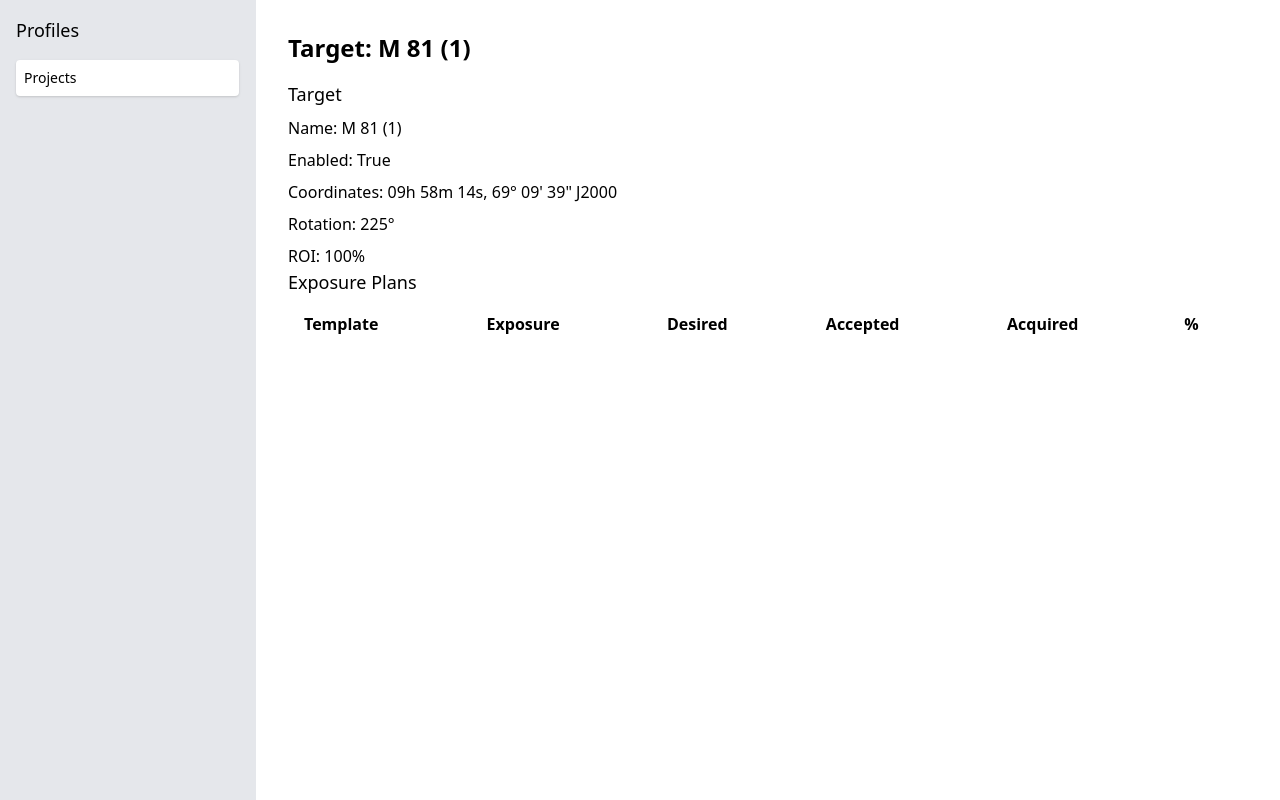
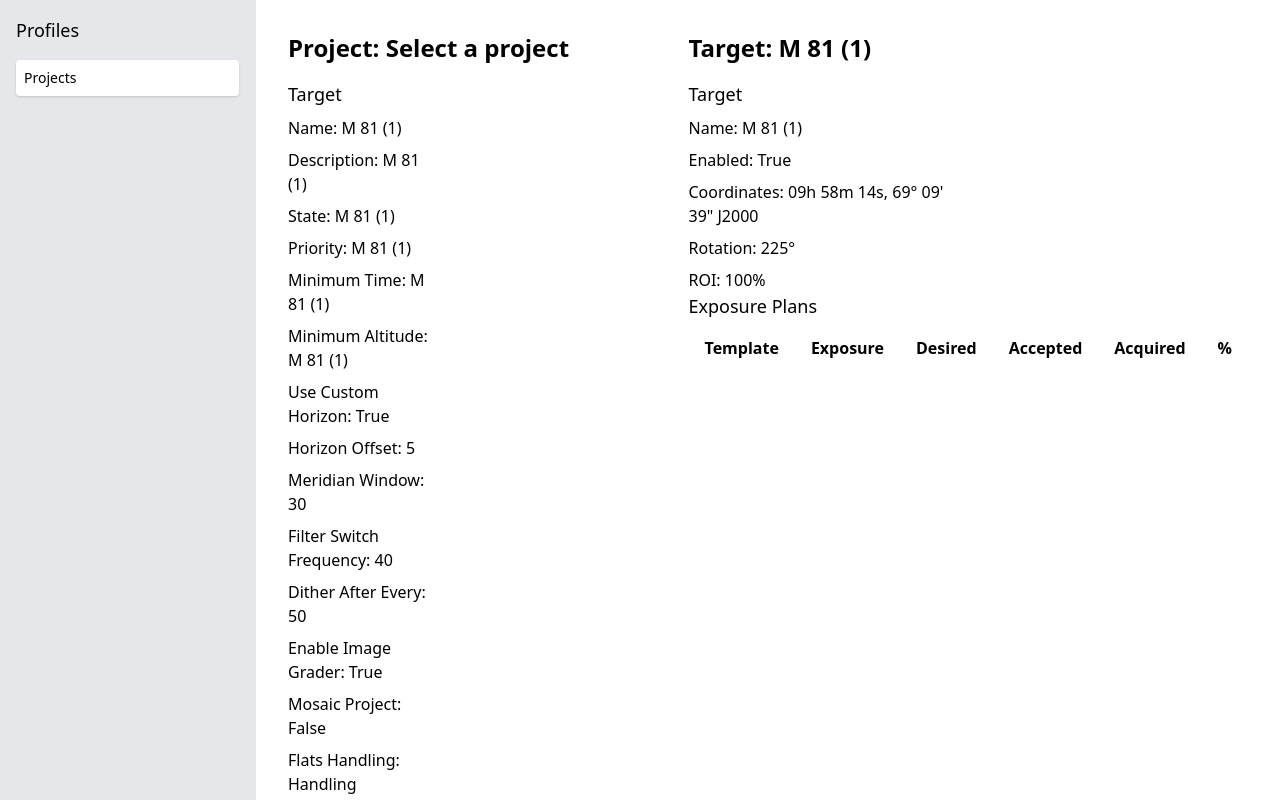
Before and after one commit to photon1503/TSWeb, a Flask app: page / in a window 1280 px wide. Run offline with Flask 3, Linux system fonts and the light colour scheme; data that the repository does not hold is empty.

Commit message:
projects

```diff
--- a/main.py
+++ b/main.py
@@ -25,19 +25,17 @@ def index():
     c.execute("SELECT * from target")
     targets = [TSTarget(*row) for row in c.fetchall()]
 
-
-
     conn.close()
 
     return render_template('index.html', projects=projects, profiles=profiles, targets=targets)
 
-@app.route('/project/<int:project_id>', methods=['GET'])
-def get_project_details(project_id):
+@app.route('/target/<int:target_id>', methods=['GET'])
+def get_target_details(target_id):
     conn = sqlite3.connect('schedulerdb.sqlite')
     c = conn.cursor()
 
     # Fetch target details
-    c.execute("SELECT * FROM target WHERE projectid = ?", (project_id,))
+    c.execute("SELECT * FROM target WHERE id = ?", (target_id,))
     target_row = c.fetchone()
     target = TSTarget(*target_row) if target_row else None
 
@@ -46,6 +44,7 @@ def get_project_details(project_id):
     exposure_plan_rows = c.fetchall()
     exposure_plans = [TSExposurePlan(*row) for row in exposure_plan_rows]
 
+
     conn.close()
 
     return {
@@ -53,5 +52,23 @@ def get_project_details(project_id):
         'exposurePlans': [plan.__dict__ for plan in exposure_plans]
     }
 
+@app.route('/project/<int:project_id>', methods=['GET'])
+def get_project_details(project_id):
+    conn = sqlite3.connect('schedulerdb.sqlite')
+    c = conn.cursor()
+
+    # Fetch project details
+    c.execute("SELECT * FROM project WHERE id = ?", (project_id,))
+    project_row = c.fetchone()
+    project = TSProject(*project_row) if project_row else None
+
+
+
+    conn.close()
+
+    return {
+        'project': project.__dict__
+    }
+
 if __name__ == '__main__':
     app.run(debug=True)
--- a/templates/index.html
+++ b/templates/index.html
@@ -5,10 +5,47 @@
   <meta name="viewport" content="width=device-width, initial-scale=1.0">
   <title>Project Viewer</title>
   <link href="https://cdn.jsdelivr.net/npm/tailwindcss@2.2.16/dist/tailwind.min.css" rel="stylesheet">
+  <style>
+    .sidebar {
+      height: 100vh;
+      overflow-y: auto;
+    }
+  </style>
   <script>
     function showProjectDetails(projectId) {
+      // Show the project details
+      document.getElementById('project').style.display = 'block';
+      document.getElementById('target').style.display = 'none';
       // Fetch the project details using AJAX or fetch API
       fetch(`/project/${projectId}`)
+        .then(response => response.json())
+        .then(data => {
+          document.getElementById('project-name').innerText = data.project.name;
+          document.getElementById('project-description').innerText = data.project.description;
+          document.getElementById('project-state').innerText = data.project.state;
+          document.getElementById('project-priority').innerText = data.project.priority;
+          document.getElementById('project-minimumtime').innerText = data.project.minimumtime;
+          document.getElementById('project-minimumalt').innerText = data.project.minimumaltitude;
+          document.getElementById('project-usecustomhorizon').innerText = data.project.usecustomhorizon ? 'True' : 'False';
+          document.getElementById('project-horizonoffset').innerText = data.project.horizonoffset;
+          document.getElementById('project-meridianwindow').innerText = data.project.meridianwindow;
+          document.getElementById('project-filterswitchfrequency').innerText = data.project.filterswitchfrequency;
+          document.getElementById('project-ditherevery').innerText = data.project.ditherevery;
+          document.getElementById('project-enablegrader').innerText = data.project.enablegrader ? 'True' : 'False';
+          document.getElementById('project-ismosaic').innerText = data.project.isMosaic ? 'True' : 'False';
+          document.getElementById('project-flatshandling').innerText = data.project.flatsHandling;
+
+
+        });
+    }
+
+    function showTargetDetails(targetId) {
+
+      // Hide the project details
+      document.getElementById('project').style.display = 'none';
+      document.getElementById('target').style.display = 'block';
+      // Fetch the project details using AJAX or fetch API
+      fetch(`/target/${targetId}`)
         .then(response => response.json())
         .then(data => {
           // Update the target details
@@ -41,7 +78,7 @@
 <body>
   <div class="flex h-screen">
     <!-- Left Sidebar -->
-    <div class="bg-gray-200 p-4 w-64 border-r">
+    <div class="bg-gray-200 p-4 w-64 border-r sidebar">
       <h2 class="text-lg font-medium mb-4">Profiles</h2>
       <div class="space-y-2">
         <div class="bg-white p-2 rounded shadow">
@@ -56,6 +93,15 @@
                 {% else %}
                   <a href="javascript:void(0);" onclick="showProjectDetails({{ project.Id }})" class="text-red-500 hover:underline">{{ project.name }}</a>
                 {% endif %}
+                <ul class="ml-4">
+                  {% for target in targets %}
+                    {% if target.projectid == project.Id %}
+                      <li>
+                        <a href="javascript:void(0);" onclick="showTargetDetails({{ target.Id }})" class="text-blue-500 hover:underline">{{ target.name }}</a>
+                      </li>
+                    {% endif %}
+                  {% endfor %}
+                </ul>
               </li>
               {% endfor %}
             {% endfor %}
@@ -65,7 +111,38 @@
     </div>
 
     <!-- Main Content -->
-    <div class="flex-1 p-8">
+
+
+    <!-- project -->
+    <div id="project" class="flex-1 p-8">
+      <h1 class="text-2xl font-bold mb-4">Project: <span id="project-name">Select a project</span></h1>
+
+      <div class="grid grid-cols-2 gap-8">
+        <div>
+          <h2 class="text-lg font-medium mb-2">Target</h2>
+          <div class="space-y-2">
+            <div><span class="font-medium">Name:</span> <span id="project-name">M 81 (1)</span></div>
+            <div><span class="font-medium">Description:</span> <span id="project-description">M 81 (1)</span></div>
+            <div><span class="font-medium">State:</span> <span id="project-state">M 81 (1)</span></div>
+            <div><span class="font-medium">Priority:</span> <span id="project-priority">M 81 (1)</span></div>
+            <div><span class="font-medium">Minimum Time:</span> <span id="project-minimumtime">M 81 (1)</span></div>
+            <div><span class="font-medium">Minimum Altitude:</span> <span id="project-minimumalt">M 81 (1)</span></div>
+            <div><span class="font-medium">Use Custom Horizon:</span> <span id="project-usecustomhorizon">True</span></div>
+            <div><span class="font-medium">Horizon Offset:</span> <span id="project-horizonoffset">5</span></div>
+            <div><span class="font-medium">Meridian Window:</span> <span id="project-meridianwindow">30</span></div>
+            <div><span class="font-medium">Filter Switch Frequency:</span> <span id="project-filterswitchfrequency">40</span></div>
+            <div><span class="font-medium">Dither After Every:</span> <span id="project-ditherevery">50</span></div>
+            <div><span class="font-medium">Enable Image Grader:</span> <span id="project-enablegrader">True</span></div>
+            <div><span class="font-medium">Mosaic Project:</span> <span id="project-ismosaic">False</span></div>
+            <div><span class="font-medium">Flats Handling:</span> <span id="project-flatshandling">Handling</span></div>
+
+          </div>
+        </div>
+      </div>
+    </div>
+
+    <!-- Target -->
+    <div id="target" class="flex-1 p-8">
       <h1 class="text-2xl font-bold mb-4">Target: <span id="target-name">M 81 (1)</span></h1>
       <div class="grid grid-cols-2 gap-8">
         <div>
```
Also changed, not shown: TStarget.py (+8 -9 lines), 1 other file.
